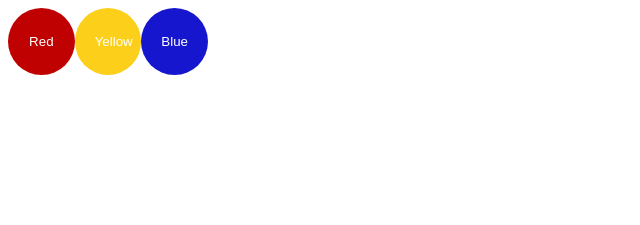
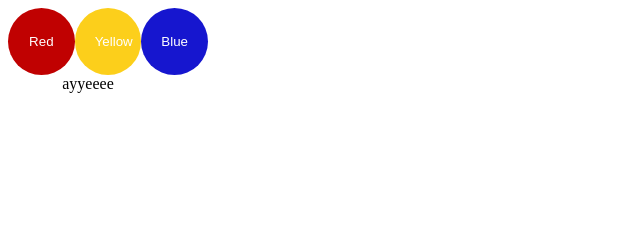
Before and after one commit to LBadgley/react-state, a React app: page / in a window 1280 px wide. Shown: the top 225 px of the page, without its empty margins (0-640 px from the left). Built offline with nearby package versions, Linux system fonts and the light colour scheme.

Commit message:
div rendering and changing color

```diff
--- a/src/components/ColorPicker.css
+++ b/src/components/ColorPicker.css
@@ -6,6 +6,16 @@
     height: 5em;
     width: 5em;
     text-align: center;
+    align-content: center;
+
+  }
+  div {
+    margin-left: 30px;
+    border-radius: 100%;
+    width: 100px;
+    height: 100px;
+    text-align: center;
+    justify-content: center;
 
   }
   .red {
@@ -22,4 +32,5 @@
     background-color: rgb(22, 22, 207);
     color: white;
   }
+
 }
--- a/src/components/ColorPicker.js
+++ b/src/components/ColorPicker.js
@@ -1,25 +1,25 @@
-import React from 'react';
+import React, { PureComponent } from 'react';
 import styles from './colorPicker.css';
 
-export default function ColorPicker() {
-  const red = () => {
-    console.log('red');
+export default class ColorPicker extends PureComponent {
+  state = {
+    color: ''
   };
 
-  const yellow = () => {
-    console.log('yellow');
-  };
+  selectedColor = color => {
+    this.setState({ color });
+  }
 
-  const blue = () => {
-    console.log('blue');
-  };
-  return (
-    <section className={styles.ColorPicker}>
-      <button className={styles.red} onClick={red}>Red</button>
-      <button className={styles.yellow} onClick={yellow}>Yellow</button>
-      <button className={styles.blue} onClick={blue}>Blue</button>
-      {/* <div className={styles[color]}></div> */}
-    </section>
+  render() {
+    const { color } = this.state;
 
-  );
+    return (
+      <section className={styles.ColorPicker}>
+        <button className={styles.red} onClick={this.selectedColor.bind(null, 'red')}>Red</button>
+        <button className={styles.yellow} onClick={() => this.selectedColor('yellow')}>Yellow</button>
+        <button className={styles.blue} onClick={() => this.selectedColor('blue')}>Blue</button>
+        <div className={styles[color]}>ayyeeee</div>
+      </section>
+    );
+  }
 }
```
